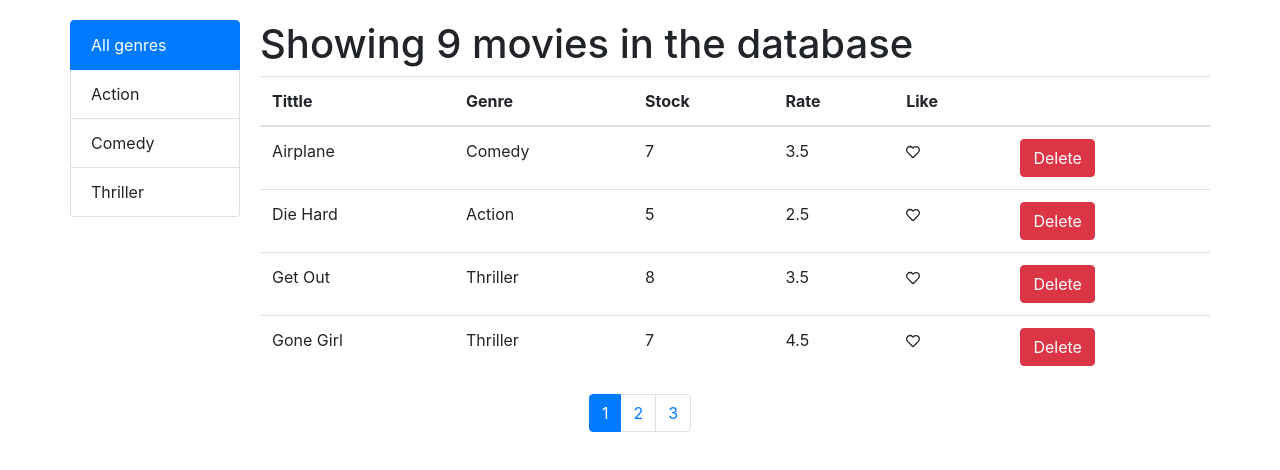
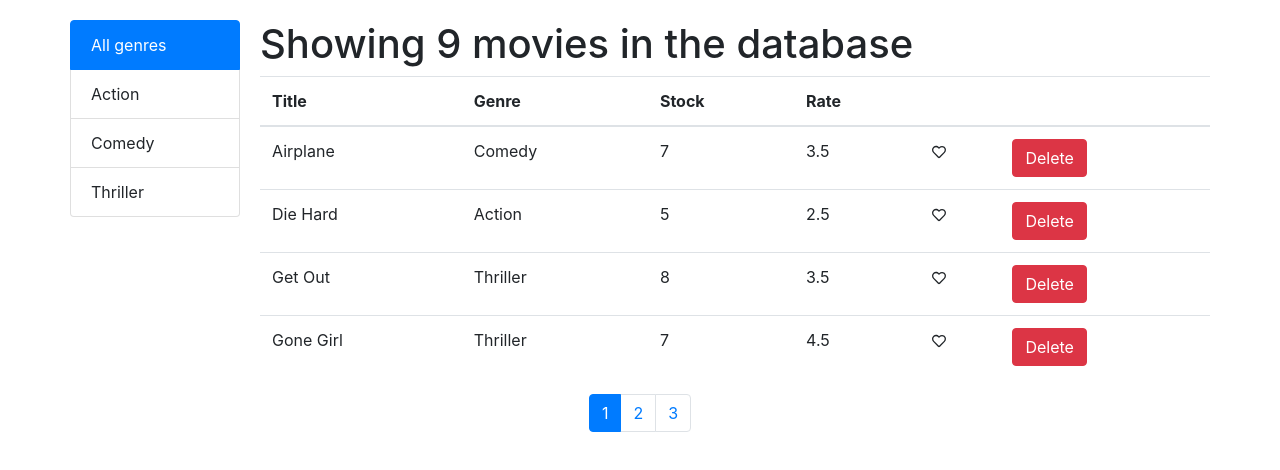
Before and after one commit to Pharsat/VideoStore, a React (Create React App) app: page / in a window 1280 px wide. Shown: the top 470 px of the page. Built offline with nearby package versions, Linux system fonts and the light colour scheme.

Commit message:
extracting thead to another compnent.

```diff
--- a/src/App.js
+++ b/src/App.js
@@ -1,5 +1,4 @@
 import React from "react";
-import logo from "./logo.svg";
 import "./App.css";
 import Movies from "./components/movies";
 import { library } from "@fortawesome/fontawesome-svg-core";
--- /dev/null
+++ b/src/components/common/tableHeader.jsx
@@ -0,0 +1,32 @@
+import React, { Component } from "react";
+class TableHeader extends Component {
+  raiseSort = path => {
+    const sortColumn = { ...this.props.sortColumn };
+    if (sortColumn.path === path) {
+      sortColumn.order = sortColumn.order === "asc" ? "desc" : "asc";
+    } else {
+      sortColumn.path = path;
+      sortColumn.order = "asc";
+    }
+    this.props.onSort(sortColumn);
+  };
+
+  render() {
+    return (
+      <thead>
+        <tr>
+          {this.props.columns.map(column => (
+            <th
+              key={column.path || column.key}
+              onClick={() => this.raiseSort(column.path)}
+            >
+              {column.label}
+            </th>
+          ))}
+        </tr>
+      </thead>
+    );
+  }
+}
+
+export default TableHeader;
--- a/src/components/movies.jsx
+++ b/src/components/movies.jsx
@@ -50,14 +50,7 @@
     this.setState({ selectedGenre: genre, currentPage: 1 });
   };
 
-  handleSort = path => {
-    const sortColumn = { ...this.state.sortColumn };
-    if (sortColumn.path === path) {
-      sortColumn.order = sortColumn.order === "asc" ? "desc" : "asc";
-    } else {
-      sortColumn.path = path;
-      sortColumn.order = "asc";
-    }
+  handleSort = sortColumn => {
     this.setState({ sortColumn });
   };
 
@@ -104,6 +97,7 @@
             <h1>Showing {count} movies in the database</h1>
             <MoviesList
               movies={paginatedMovies}
+              sortColumn={sortColumn}
               onDelete={this.handleDelete}
               onLike={this.handleLike}
               onSort={this.handleSort}
--- a/src/components/moviesList.jsx
+++ b/src/components/moviesList.jsx
@@ -1,20 +1,28 @@
-import React from "react";
+import React, { Component } from "react";
 import MovieDetail from "./movieDetail";
-const MoviesList = props => {
-  const { movies, onDelete, onLike, onSort } = props;
+import TableHeader from "./common/tableHeader";
+
+class MoviesList extends Component {
+  columns = [
+    { path: "title", label: "Title" },
+    { path: "genre.name", label: "Genre" },
+    { path: "numberInStock", label: "Stock" },
+    { path: "dailyRentalRate", label: "Rate" },
+    { key: "like" },
+    { key: "empty" }
+  ];
+
+  render() {
+    const { sortColumn, movies, onDelete, onLike, onSort } = this.props;
 
     return (
       <table className="table">
-      <thead>
-        <tr>
-          <th onClick={() => onSort("title")}>Tittle</th>
-          <th onClick={() => onSort("genre.name")}>Genre</th>
-          <th onClick={() => onSort("numberInStock")}>Stock</th>
-          <th onClick={() => onSort("dailyRentalRate")}>Rate</th>
-          <th>Like</th>
-          <th />
-        </tr>
-      </thead>
+        <TableHeader
+          columns={this.columns}
+          sortColumn={sortColumn}
+          onSort={onSort}
+        />
+
         <tbody>
           {movies.map(movie => (
             <MovieDetail
@@ -27,6 +35,7 @@
         </tbody>
       </table>
     );
-};
+  }
+}
 
 export default MoviesList;
```
Lines whose indentation alone changed are shown as unchanged.
